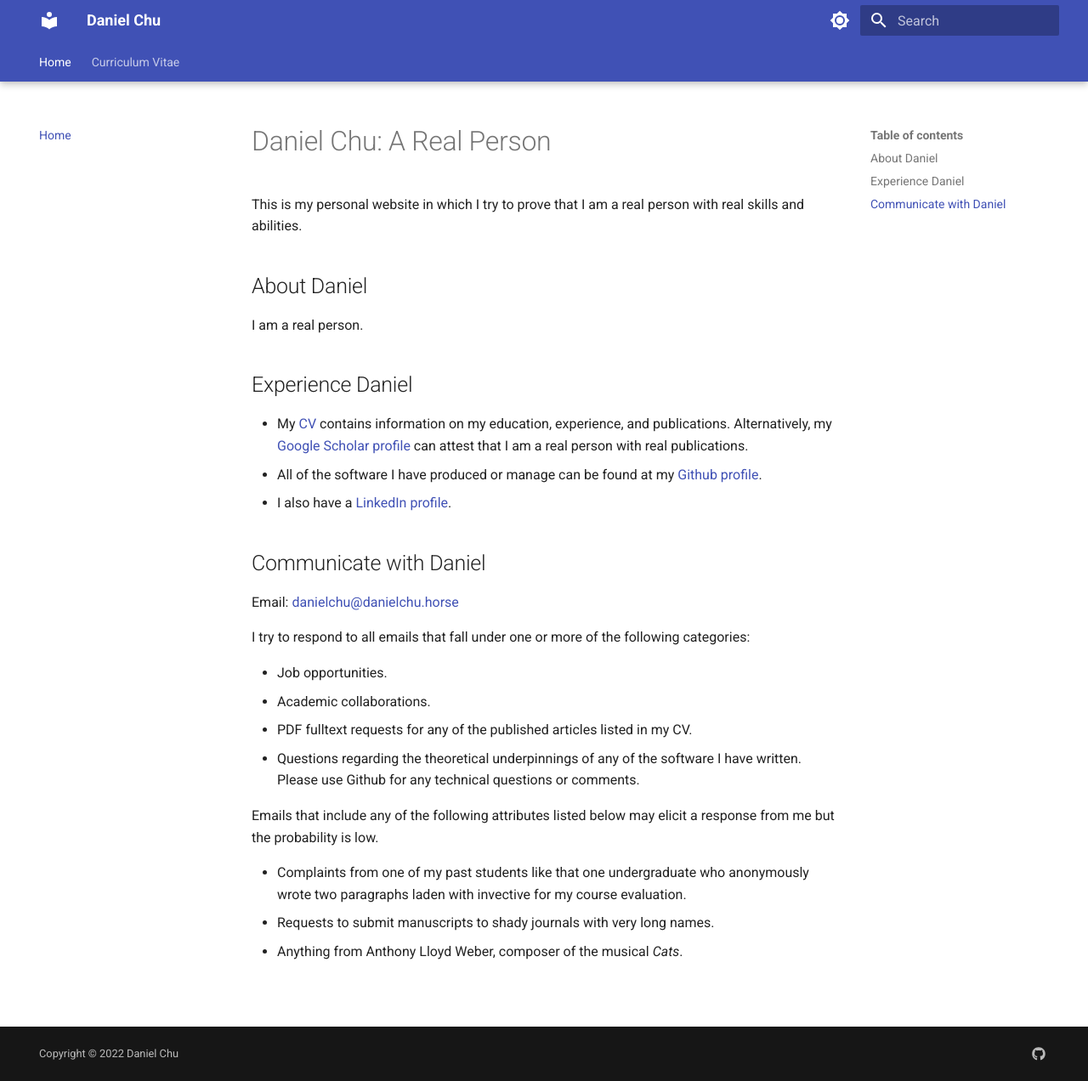
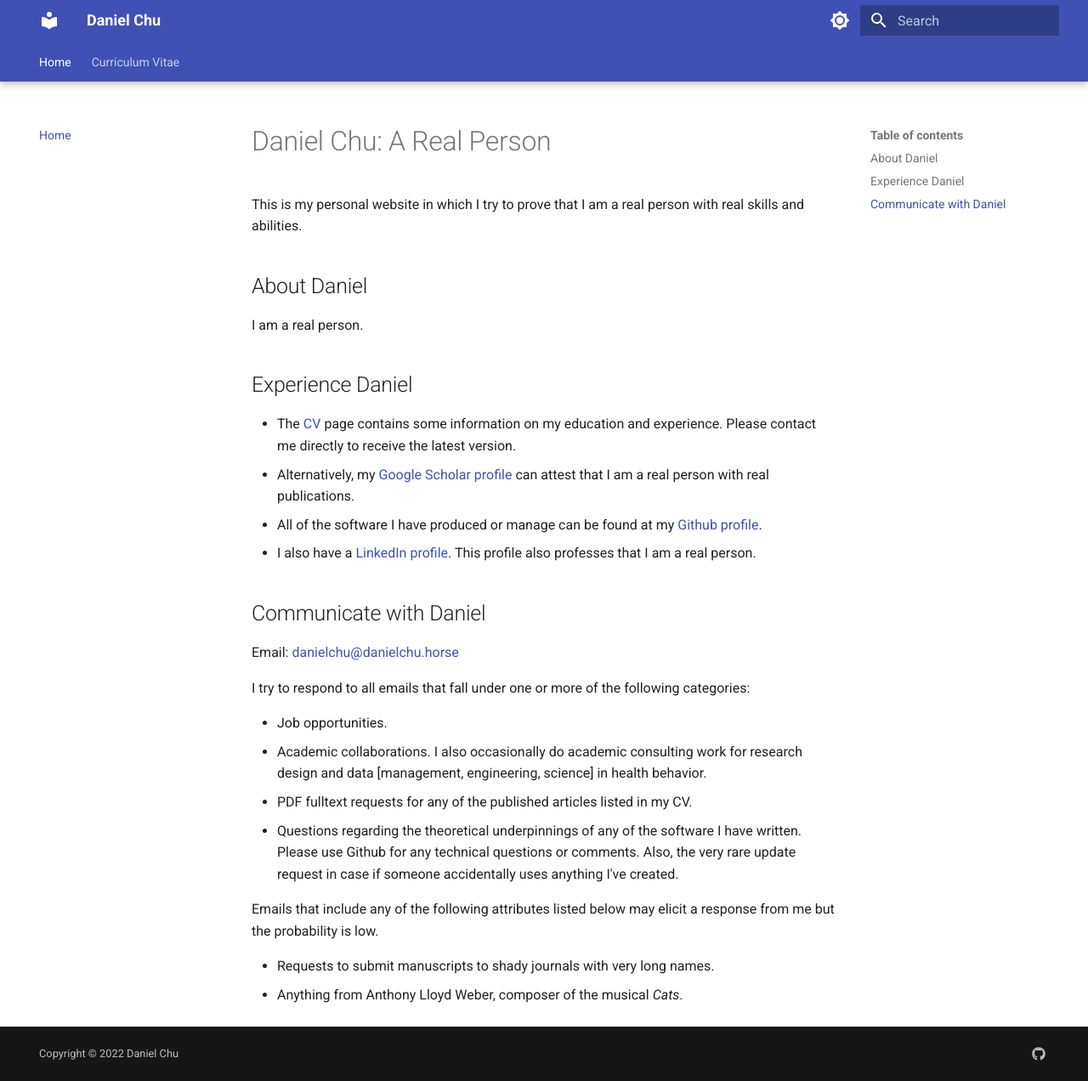
Before and after one commit to catcrumpet/catcrumpet.github.io, an MkDocs documentation site: the page built from docs/index.md, in a window 1280 px wide and 1272 px high. Shown: the whole window at 85% size. Built offline with MkDocs 1.6.1 and Material for MkDocs 9.7.7, drawn with Linux system fonts in a browser that asks for light colours; comment, search, counter and statistics services are not loaded.

Commit message:
updated index

```diff
--- a/docs/index.md
+++ b/docs/index.md
@@ -6,9 +6,10 @@ This is my personal website in which I try to prove that I am a real person with
 I am a real person.
 
 ## Experience Daniel
-- My [CV](cv.md) contains information on my education, experience, and publications. Alternatively, my [Google Scholar profile](https://scholar.google.com/citations?user=CJHkAy0AAAAJ) can attest that I am a real person with real publications.
+- The [CV](cv.md) page contains some information on my education and experience. Please contact me directly to receive the latest version.
+- Alternatively, my [Google Scholar profile](https://scholar.google.com/citations?user=CJHkAy0AAAAJ) can attest that I am a real person with real publications.
 - All of the software I have produced or manage can be found at my [Github profile](https://github.com/catcrumpet/).
-- I also have a [LinkedIn profile](https://www.linkedin.com/in/daniel-chu-horse/).
+- I also have a [LinkedIn profile](https://www.linkedin.com/in/daniel-chu-horse/). This profile also professes that I am a real person.
 
 ## Communicate with Daniel
 Email: <danielchu@danielchu.horse>
@@ -16,12 +17,11 @@ Email: <danielchu@danielchu.horse>
 I try to respond to all emails that fall under one or more of the following categories:
 
 - Job opportunities.
-- Academic collaborations.
+- Academic collaborations. I also occasionally do academic consulting work for research design and data [management, engineering, science] in health behavior.
 - PDF fulltext requests for any of the published articles listed in my CV.
-- Questions regarding the theoretical underpinnings of any of the software I have written. Please use Github for any technical questions or comments.
+- Questions regarding the theoretical underpinnings of any of the software I have written. Please use Github for any technical questions or comments. Also, the very rare update request in case if someone accidentally uses anything I've created.
 
 Emails that include any of the following attributes listed below may elicit a response from me but the probability is low.
 
-- Complaints from one of my past students like that one undergraduate who anonymously wrote two paragraphs laden with invective for my course evaluation.
 - Requests to submit manuscripts to shady journals with very long names.
 - Anything from Anthony Lloyd Weber, composer of the musical *Cats*.
```
Also changed, not shown: docs/cv.md (+1 -1 lines).
